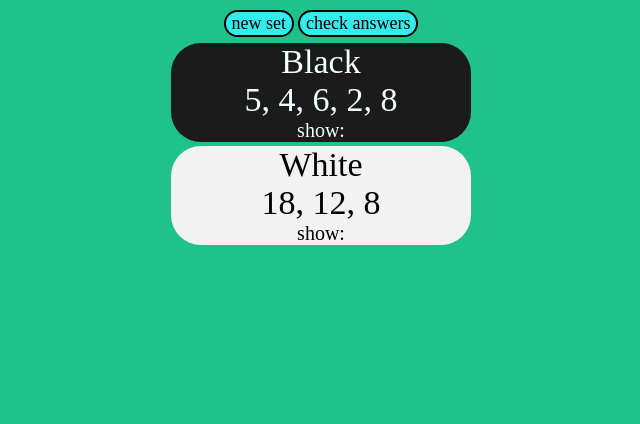
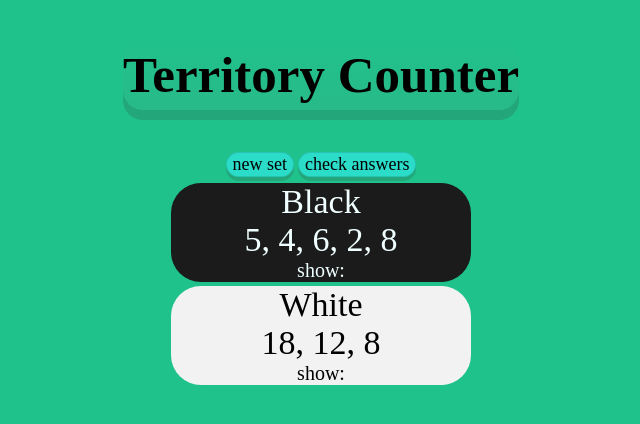
Before and after one commit to WeiQiPro/TerritoryAddition, a plain HTML site: page index.html in a window 1280 px wide. Shown: the whole page, without its empty margins (319-959 px from the left). Drawn offline with Linux system fonts and the light colour scheme; a web font is replaced by a local one.

Commit message:
UI update

```diff
--- a/index.html
+++ b/index.html
@@ -1,6 +1,9 @@
 <!DOCTYPE html>
 <html lang="en">
 <head>
+    <link rel="preconnect" href="https://fonts.googleapis.com">
+    <link rel="preconnect" href="https://fonts.gstatic.com" crossorigin>
+    <link href="https://fonts.googleapis.com/css2?family=Black+Ops+One&family=Nova+Round&display=swap" rel="stylesheet">
     <link rel="preconnect" href="https://fonts.googleapis.com">
     <link rel="preconnect" href="https://fonts.gstatic.com" crossorigin>
     <link href="https://fonts.googleapis.com/css2?family=Nova+Round&display=swap" rel="stylesheet">
@@ -14,6 +17,7 @@
     <title>Territory Counting</title>
 </head>
 <body>
+    <div id="title" class="header"> <div class="text"><h2>Territory Counter</h2></div></div>
     <div>
         <div class="countingbuttonContainer">
             <button id="newItemSet" class="countingButtons">new set</button>
--- a/src/styles.css
+++ b/src/styles.css
@@ -10,6 +10,24 @@ body{
     display: flexbox;
     flex-direction: column;
     background-color: rgb(32, 194, 140);
+}
+
+.header,
+.text{
+    margin: 20px;
+    display: flex;
+    align-items: center;
+    justify-content: center;
+    border-radius: 20px;
+}
+
+.text{
+    font-size: 34px;
+    width: auto;
+    height: 70px;
+    background: linear-gradient(to bottom, rgba(146, 146, 146, 0), rgba(114, 113, 113, 0.1));
+    background-color: rgba(143, 141, 141, 0);
+    box-shadow: 0px 10px rgba(44, 44, 44, 0.185);
 }
 
 .container{
@@ -60,9 +78,16 @@ body{
 .countingButtons{
     width: auto;
     height: 100%;
-    background-color: rgb(50, 235, 235);
+    background-color: rgba(50, 235, 235, 0.644);
+    box-shadow: 0px 4px rgba(44, 44, 44, 0.185);
     border-color: black;
     border-radius: 30px;
-    border: 2px;
+    border: 1px double rgba(13, 14, 13, 0.123);
     border-style: solid;
 }
+
+button:active{
+    box-shadow: 0px 0px rgba(44, 44, 44, 0);
+    background-color: rgb(142, 240, 240);
+    border-bottom: 1px solid rgba(41, 41, 41, 0.425);
+}
```
